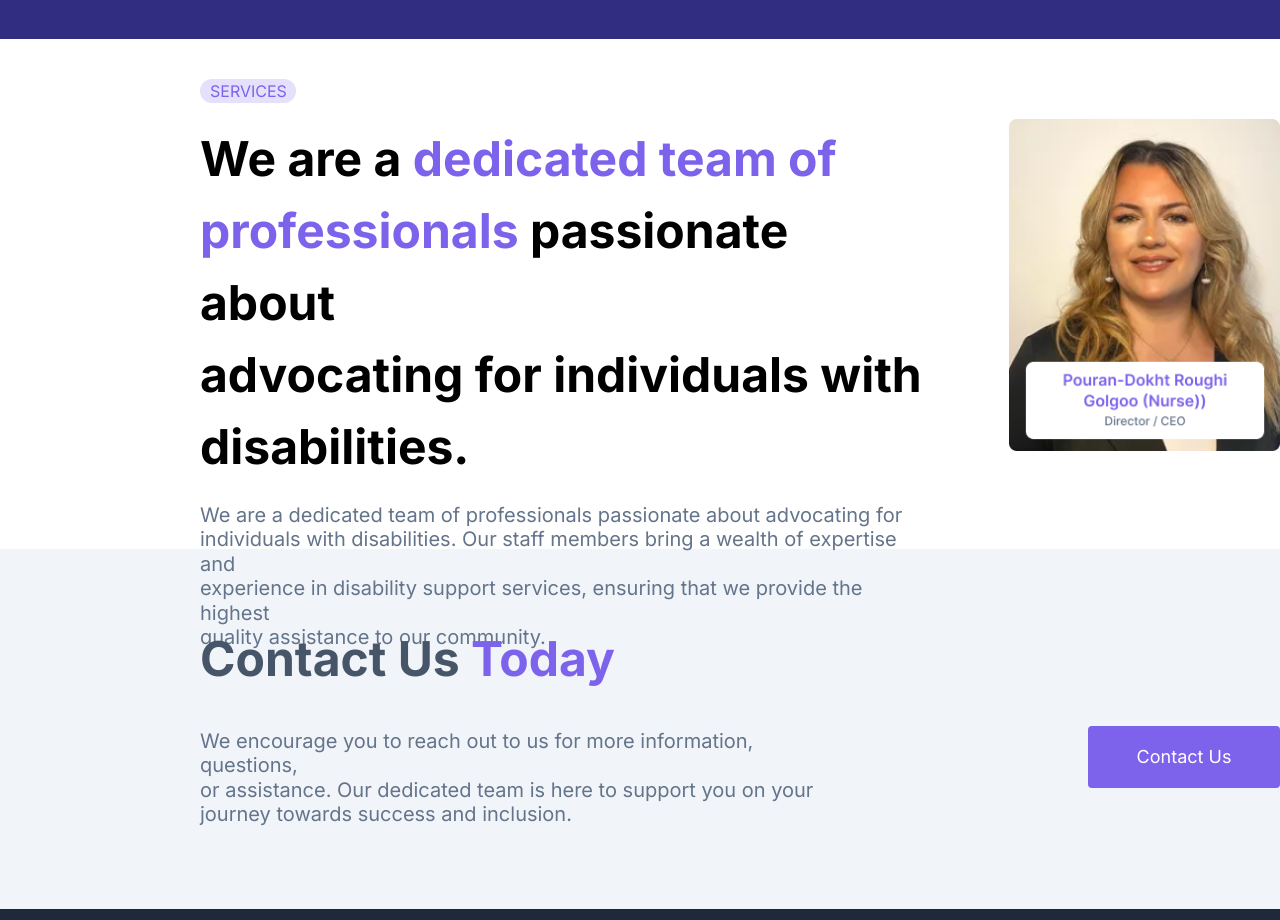
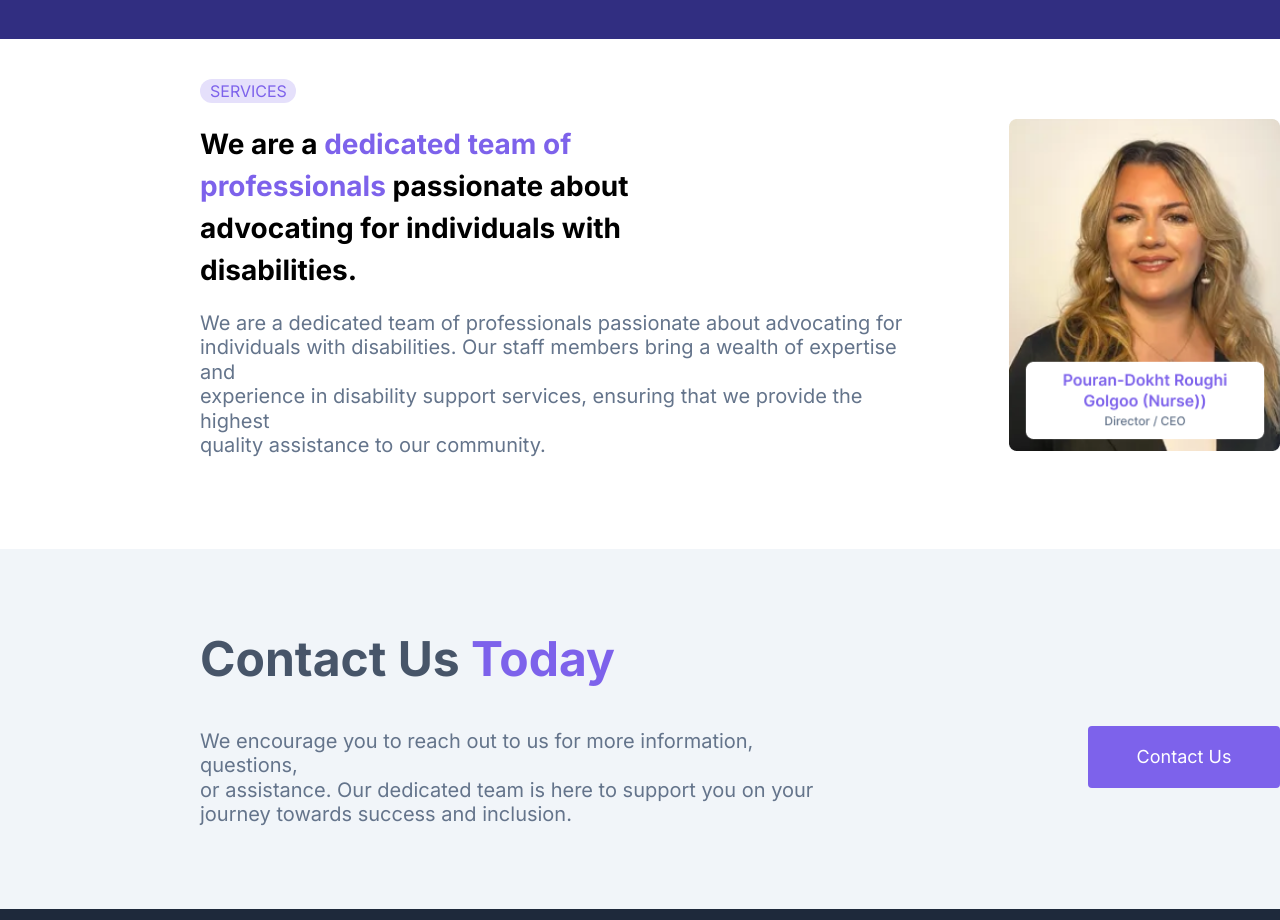
Before and after one commit to WebGhpTech/Serene-Qcare, a React (Vite) app: page /about in a window 1280 px wide. Shown: the part 1900-2820 px from the top of the page. Built offline with nearby package versions, Linux system fonts and the light colour scheme.

Commit message:
Update About.jsx

```diff
--- a/src/pages/About.jsx
+++ b/src/pages/About.jsx
@@ -27,7 +27,7 @@ const About = () => {
           alt='about'/>
           </div>
    </div>
-<div className='bg-textGray h-screen'>
+<div className='bg-textGray h-[796px]'>
    <div className=' ml-[100px] mt-[80px] flex xl:justify-wrap items-center max-xl:flex-col-reverse gap-5 max-container max-sm:mt-60 h-[796px] '>
      <div className="gap-5 mb-5 md:ml-10  ">
         <img
@@ -138,7 +138,7 @@ const About = () => {
         <div className=' flex h-[510px]'>
          <div >
          <h4 className="mt-10 ml-[200px] text-center bg-primary h-22 px-2.5 flex items-center text-md bg-purple rounded-full w-24 text-primary ">SERVICES</h4>
-         <h3 className='ml-[200px] mt-5 text-4xl leading-normal font-bold'><span>We are a </span> <span className='text-primary'>dedicated team of <br/>professionals</span> <span>passionate about<br/> advocating for individuals with<br/> disabilities.</span></h3>
+         <h3 className='ml-[200px] mt-5 text-3xl leading-normal font-bold'><span>We are a </span> <span className='text-primary'>dedicated team of <br/>professionals</span> <span>passionate about<br/> advocating for individuals with<br/> disabilities.</span></h3>
          <p className='ml-[200px] mt-5 mb-5 text-xl  text-button2 '>We are a dedicated team of professionals passionate about advocating for<br/> individuals with disabilities. Our staff members bring a wealth of expertise and<br/> experience in disability support services, ensuring that we provide the highest <br/>quality assistance to our community.</p>
          </div>
            <div className='ml-20 mt-20'><img className='' src={ceo}/></div>
```
